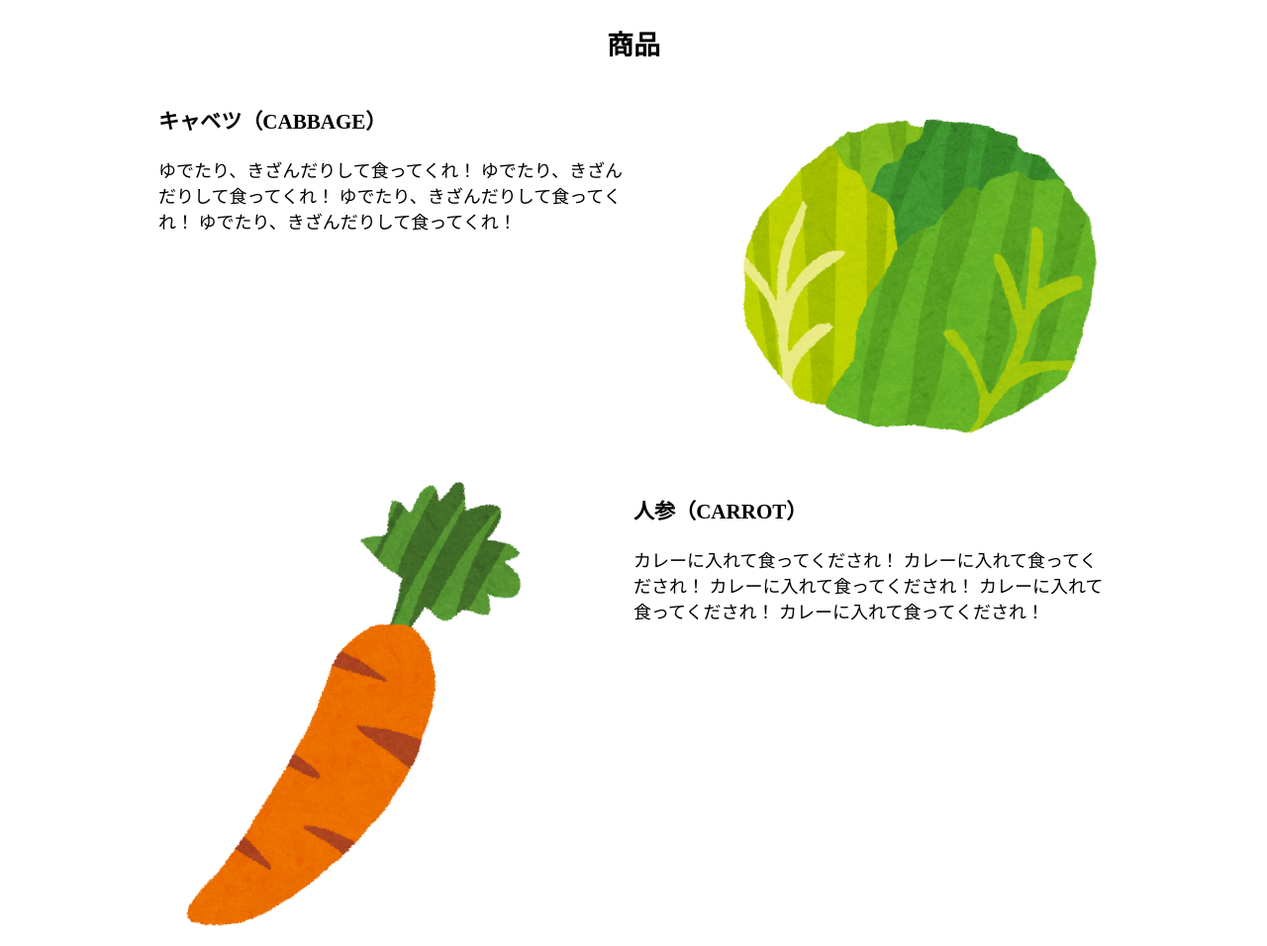
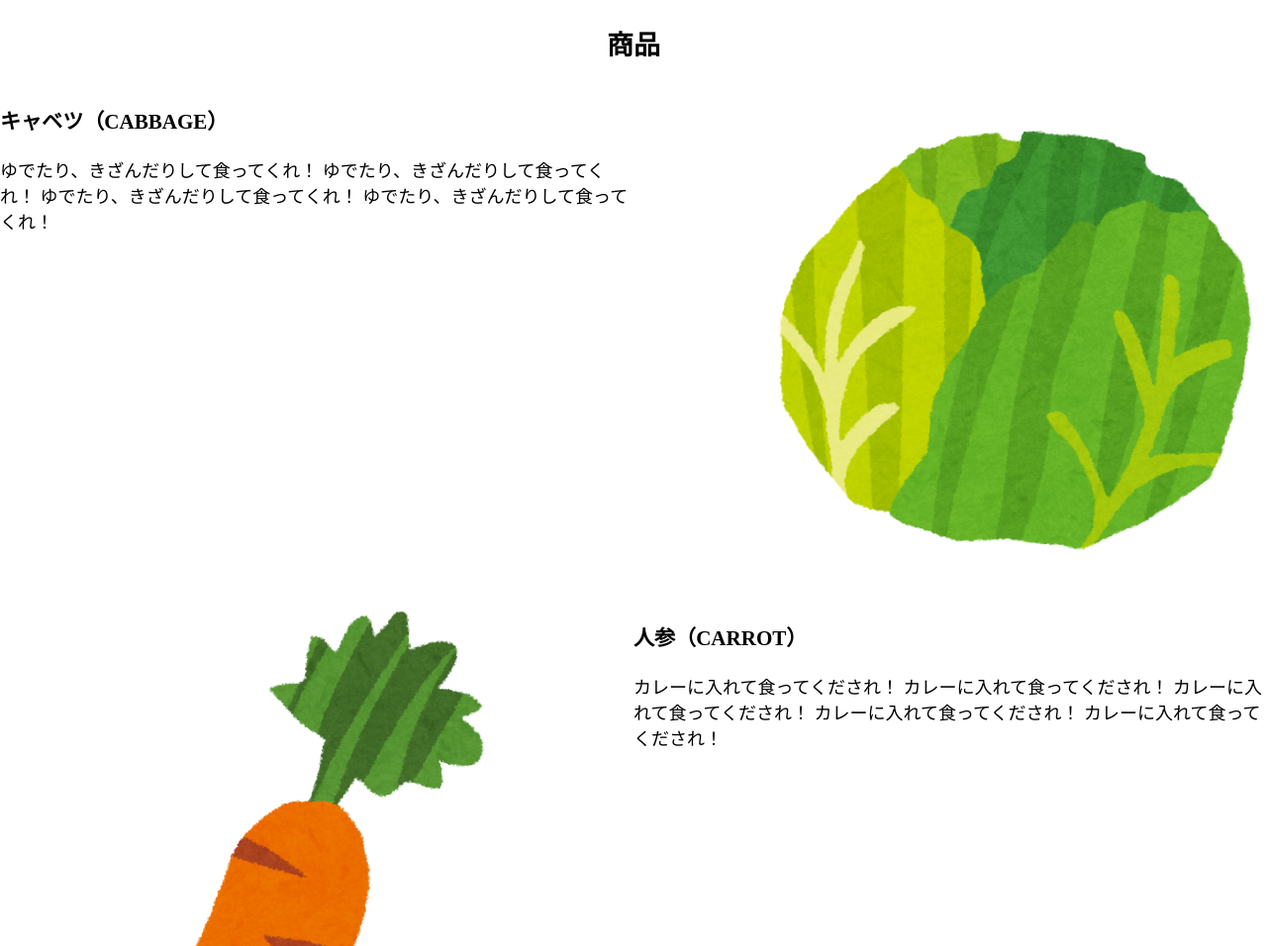
Before and after one commit to shuno-web/oyasai, a plain HTML site: page index.html in a window 1280 px wide. Shown: the part 240-1196 px from the top of the page at 99% size. Drawn offline with Linux system fonts and the light colour scheme.

Commit message:
Update styles.css

```diff
--- a/styles.css
+++ b/styles.css
@@ -132,9 +132,8 @@ footer {
 
 /* medium */
 @media (min-width: 576px) {
-
   .container {
-    width: 960px;
+    width: 100％;
   }
 
   .feature {
@@ -161,3 +160,34 @@ footer {
     float: left;
   }
 }
+
+/* large */
+@media (min-width: 768px) {
+  .container {
+    width: 100%;
+  }
+
+  .feature {
+    display: inline-block;
+  }
+
+  .feature:nth-of-type(odd) .feature-desc {
+    width: 50%;
+    float: left;
+  }
+
+  .feature:nth-of-type(odd) .feature-img {
+    width: 40%;
+    float: right;
+  }
+
+  .feature:nth-of-type(even) .feature-desc {
+    width: 50%;
+    float: right;
+  }
+
+  .feature:nth-of-type(even) .feature-img {
+    width: 40%;
+    float: left;
+  }
+}
```
